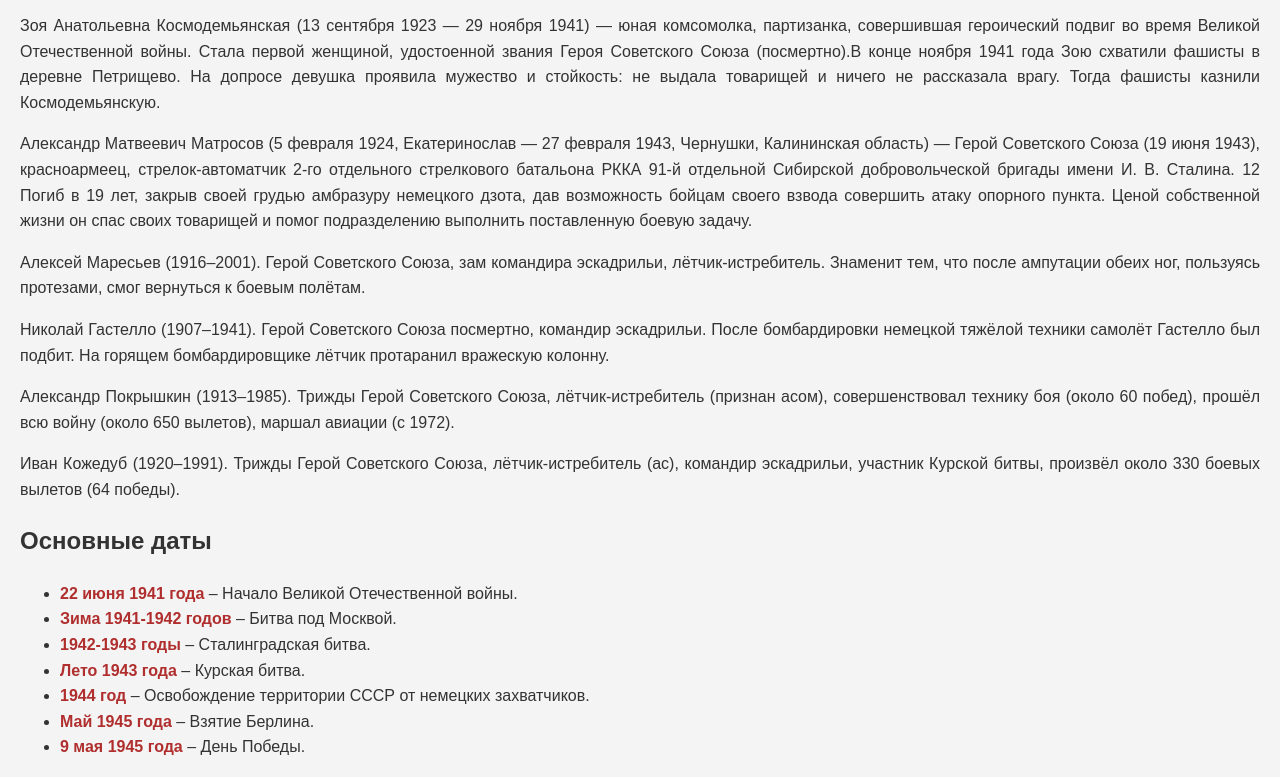
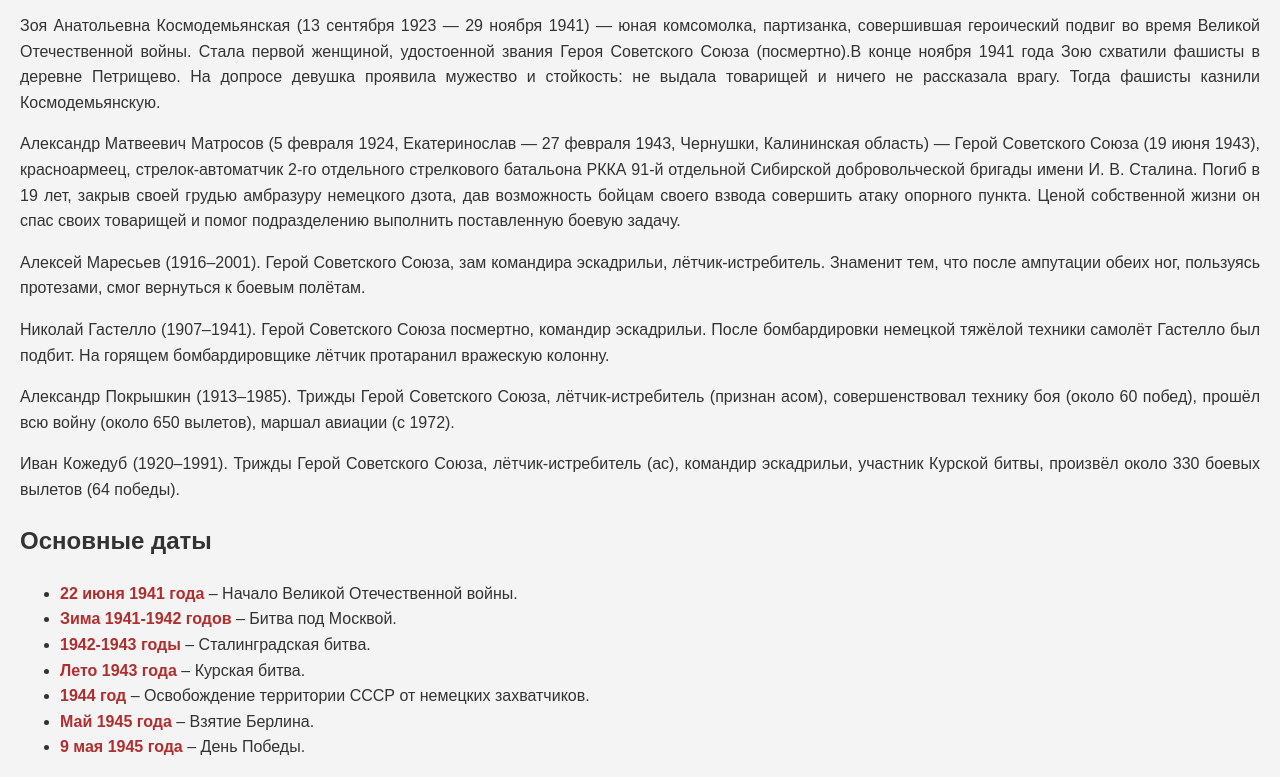
Before and after one commit to takumafn/vizitka, a plain HTML site: page index.html in a window 1280 px wide. Shown: the part 1505-2282 px from the top of the page. Drawn offline with Linux system fonts and the light colour scheme.

Commit message:
Add files via upload

```diff
--- a/index.html
+++ b/index.html
@@ -144,7 +144,7 @@
             <p>В Великой Отечественной войне проявили героизм миллионы советских людей.  Среди них были солдаты, офицеры, партизаны, подпольщики, труженики тыла.  Мы помним и чтим подвиг каждого, кто внес свой вклад в победу.</p>
             <p>Примеры героев: Зоя Космодемьянская, Александр Матросов, Алексей Маресьев, Николай Гастелло,Александр Покрышкин,Иван Кожедуб.</p>
             <p>Зоя Анатольевна Космодемьянская (13 сентября 1923 — 29 ноября 1941) — юная комсомолка, партизанка, совершившая героический подвиг во время Великой Отечественной войны. Стала первой женщиной, удостоенной звания Героя Советского Союза (посмертно).В конце ноября 1941 года Зою схватили фашисты в деревне Петрищево. На допросе девушка проявила мужество и стойкость: не выдала товарищей и ничего не рассказала врагу. Тогда фашисты казнили Космодемьянскую. </p>
-            <p>Александр Матвеевич Матросов (5 февраля 1924, Екатеринослав — 27 февраля 1943, Чернушки, Калининская область) — Герой Советского Союза (19 июня 1943), красноармеец, стрелок-автоматчик 2-го отдельного стрелкового батальона РККА 91-й отдельной Сибирской добровольческой бригады имени И. В. Сталина. 12
+            <p>Александр Матвеевич Матросов (5 февраля 1924, Екатеринослав — 27 февраля 1943, Чернушки, Калининская область) — Герой Советского Союза (19 июня 1943), красноармеец, стрелок-автоматчик 2-го отдельного стрелкового батальона РККА 91-й отдельной Сибирской добровольческой бригады имени И. В. Сталина.
                 Погиб в 19 лет, закрыв своей грудью амбразуру немецкого дзота, дав возможность бойцам своего взвода совершить атаку опорного пункта. Ценой собственной жизни он спас своих товарищей и помог подразделению выполнить поставленную боевую задачу.</p>
             <p>Алексей Маресьев (1916–2001). Герой Советского Союза, зам командира эскадрильи, лётчик-истребитель. Знаменит тем, что после ампутации обеих ног, пользуясь протезами, смог вернуться к боевым полётам.</p>
             <p>Николай Гастелло (1907–1941). Герой Советского Союза посмертно, командир эскадрильи. После бомбардировки немецкой тяжёлой техники самолёт Гастелло был подбит. На горящем бомбардировщике лётчик протаранил вражескую колонну.</p>
```
